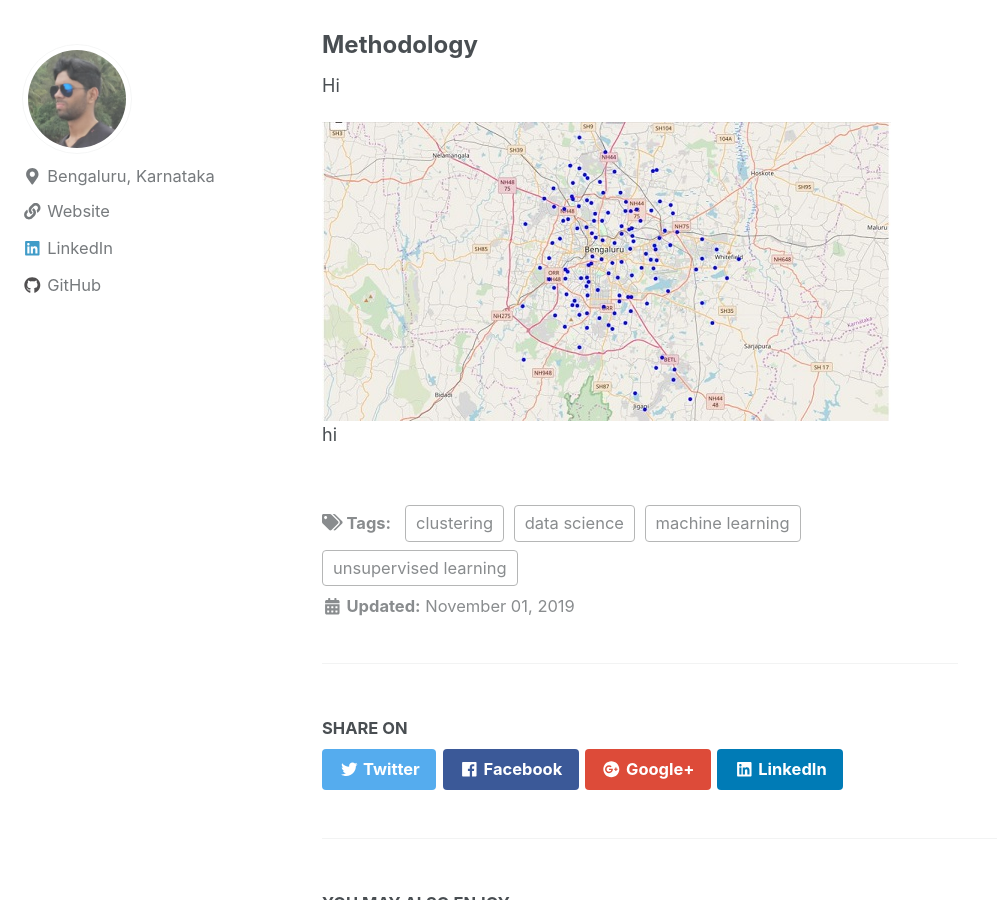
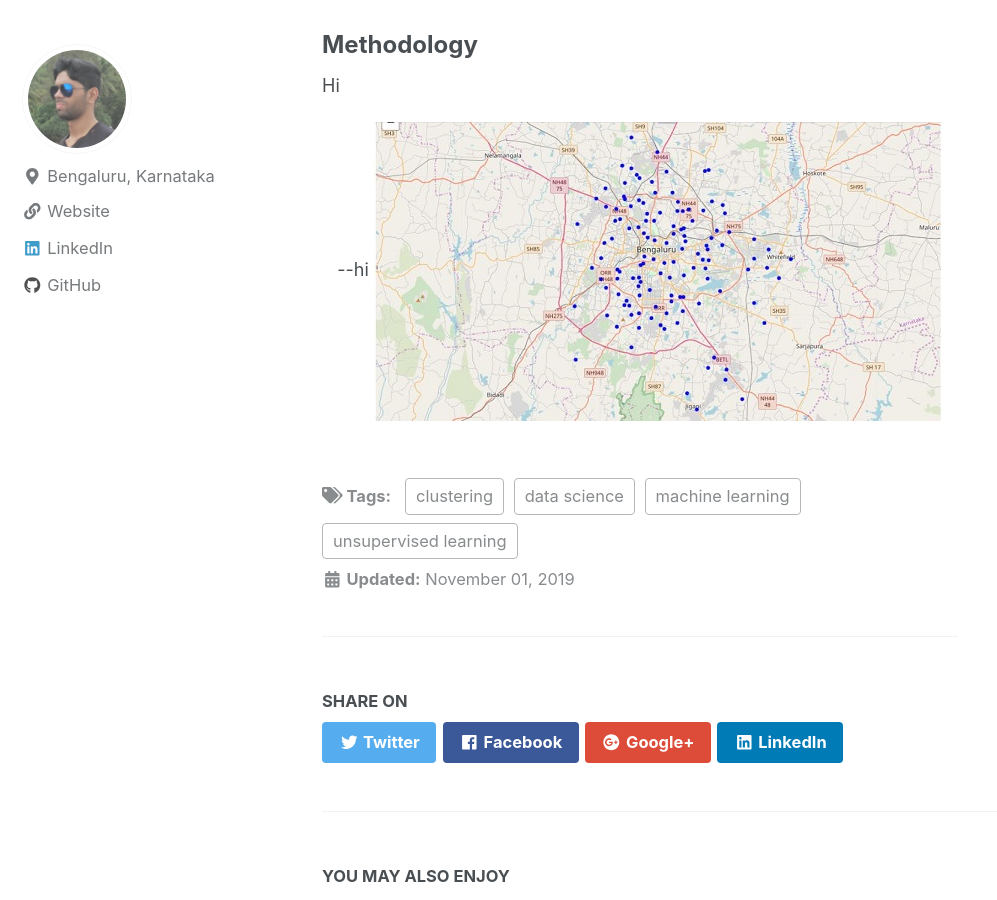
Before and after one commit to gopalrahulrg/gopalrahulrg.github.io, a Jekyll site: the page built from _posts/2019-11-01-cnbr.md, in a window 1280 px wide and 900 px high, scrolled down 1537 px. Shown: the whole window, without its empty margins (0-997 px from the left). Built offline with Jekyll 4.4.1, drawn with Linux system fonts in a browser that asks for light colours; nearby versions of some CDN libraries.

Commit message:
Update 2019-11-01-cnbr.md

```diff
--- a/_posts/2019-11-01-cnbr.md
+++ b/_posts/2019-11-01-cnbr.md
@@ -37,6 +37,8 @@
 
 <p>Hi</p>
 
-<img src="{{ site.url }}{{ site.baseurl }}/assets/images/cnbr/cnbr_1.jpg" class="center">
+<div style="text-align: center">
 
-<p>hi</p>
+--hi
+
+<img src="{{ site.url }}{{ site.baseurl }}/assets/images/cnbr/cnbr_1.jpg">
```
